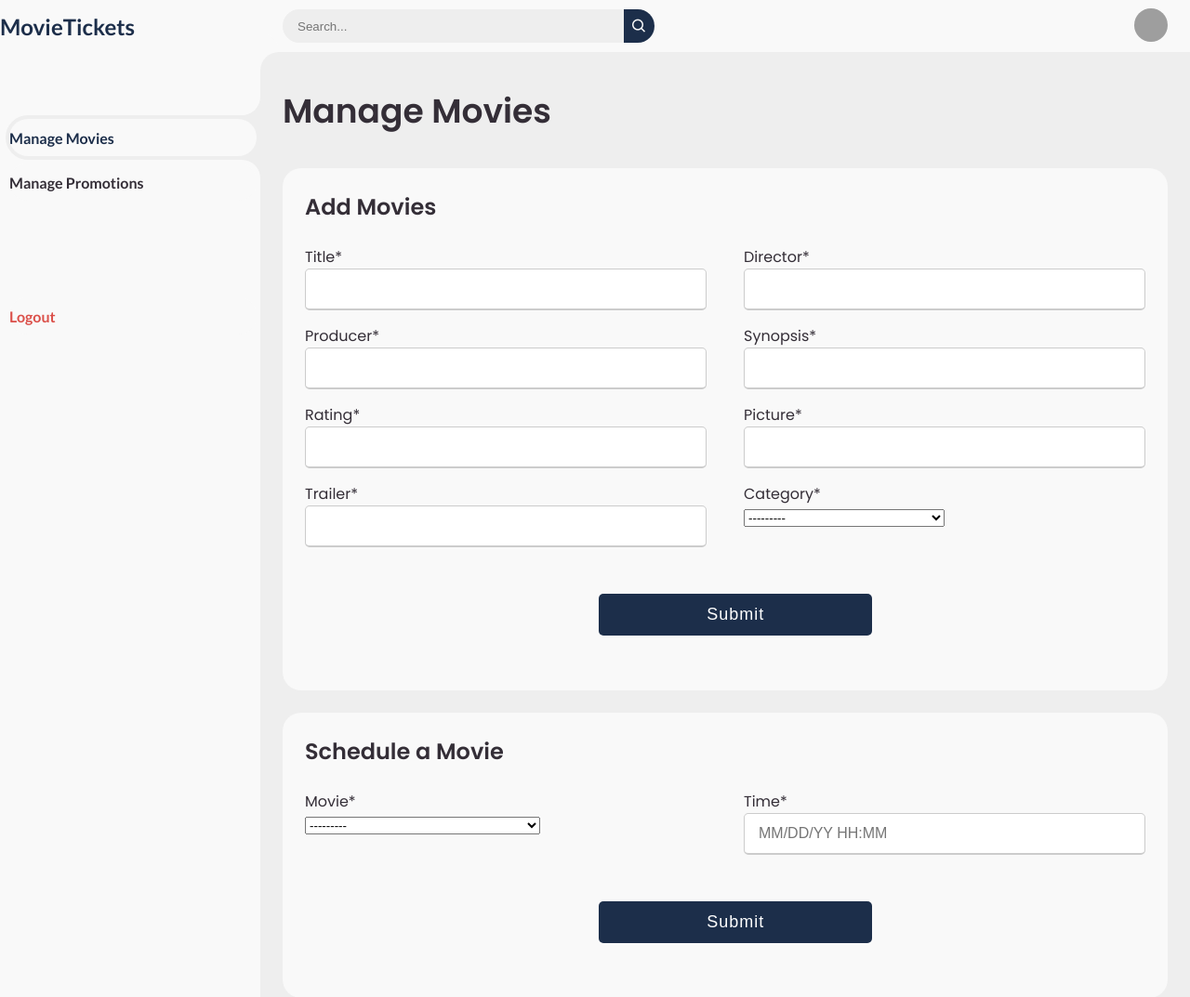
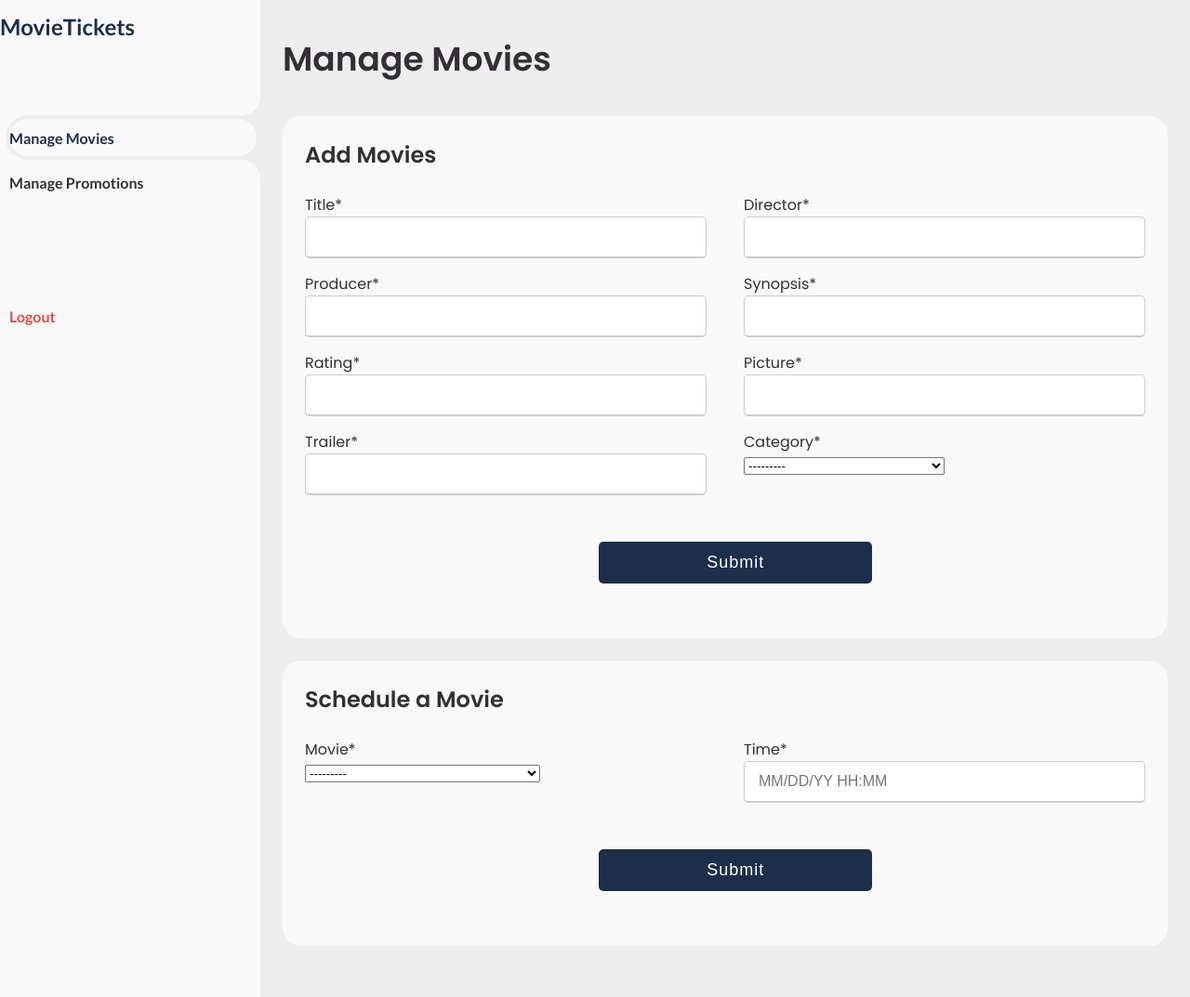
Before and after one commit to zekesiegman/4050_eBooking, a Django app: page /adminpage in a window 1280 px wide. Shown: the top 1073 px of the page at 93% size. Run offline with Django 4.2, Linux system fonts and the light colour scheme; data comes from the database, SQL or seed files in the repository; some libraries are stand-ins or nearby versions; grey boxes are pictures that could not be loaded.

Commit message:
admin changes

```diff
--- a/cinemaE-Booking/templates/admin.html
+++ b/cinemaE-Booking/templates/admin.html
@@ -46,19 +46,6 @@
 
 
 	<section id="content">
-		<!-- NAVBAR -->
-		<nav>
-			<form action="#">
-				<div class="form-input">
-					<input type="search" placeholder="Search...">
-					<button type="submit" class="search-btn"><i class='bx bx-search' ></i></button>
-				</div>
-			</form>
-			<a href="#" class="profile">
-				<img src="images/user/user1.png">
-			</a>
-		</nav>
-		<!-- NAVBAR -->
 
 		<!-- MAIN -->
 		<main>
```
Also changed, not shown: cinemaE-Booking/templates/admin-promo.html (+1 -13 lines).
